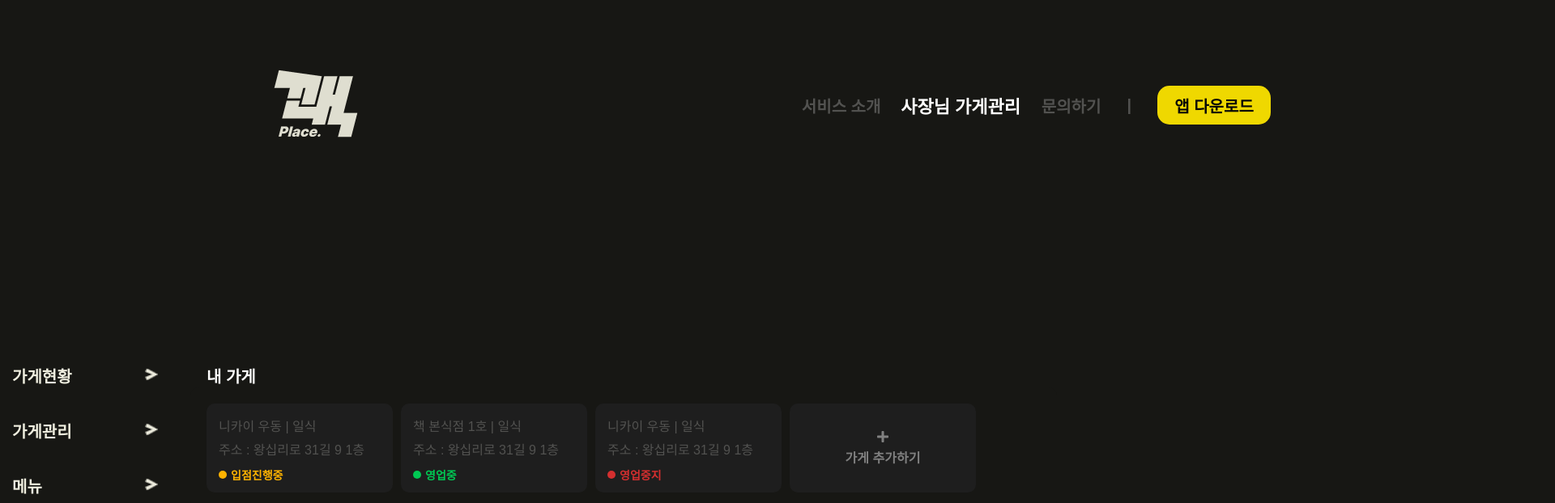
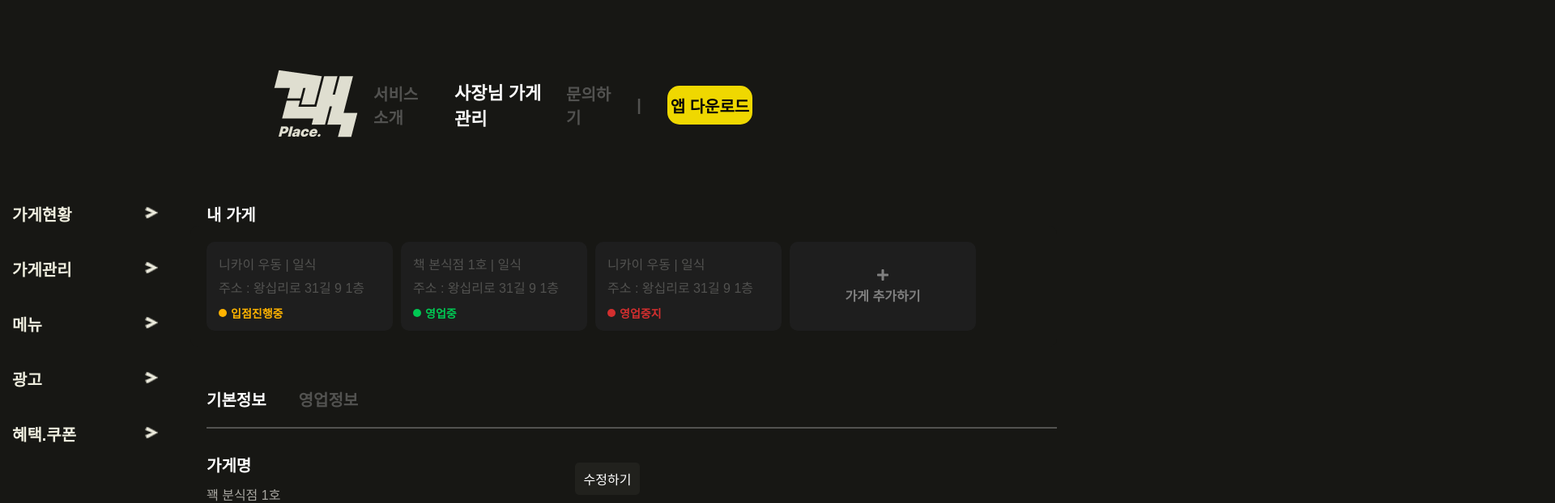
Before and after one commit to Quack-kr/quack-web, a React (Vite) app: page /management in a window 1280 px wide. Shown: the top 622 px of the page at 81% size, 1920 px wide, since content can reach past the window. Built offline with nearby package versions, Linux system fonts and the light colour scheme; a web font is replaced by a local one.

Commit message:
[style] header UI 수정

```diff
--- a/src/components/common/Footer.tsx
+++ b/src/components/common/Footer.tsx
@@ -11,7 +11,6 @@ const FooterWrapper = styled.div`
   display: flex;
   justify-content: center;
   align-items: center;
-  z-index: 9999;
 `;
 
 const FooterContainer = styled.footer`
--- a/src/components/common/Header.tsx
+++ b/src/components/common/Header.tsx
@@ -4,7 +4,17 @@ import styled from "styled-components";
 import MainLogo from "../../assets/images/logo.png";
 import { Link, useLocation } from "react-router-dom";
 
-const HeaderContainer = styled.header<{ $isRoot: boolean }>`
+const HeaderWrapper = styled.div<{ $isRoot: boolean }>`
+  width: 100vw;
+  height: 200px;
+  background-color: #171714;
+  display: flex;
+  justify-content: center;
+  align-items: center;
+  background-color: ${({ $isRoot }) => ($isRoot ? "#F5C622" : "transparent")};
+`;
+
+const HeaderContainer = styled.header`
   top: 0;
   z-index: 1000;
   width: 1920px;
@@ -13,7 +23,6 @@ const HeaderContainer = styled.header<{ $isRoot: boolean }>`
   display: flex;
   justify-content: space-between;
   align-items: center;
-  background-color: ${({ $isRoot }) => ($isRoot ? "#F5C622" : "transparent")};
 `;
 
 const Logo = styled.img<{ $isRoot: boolean }>`
@@ -85,9 +94,10 @@ const Header: React.FC = () => {
   }
 
   return (
-    <HeaderContainer $isRoot={isRoot}>
+    <HeaderWrapper $isRoot={isRoot}>
+      <HeaderContainer>
         <Link to="/">
-        <Logo src={MainLogo} $isRoot={isRoot}/>
+          <Logo src={MainLogo} $isRoot={isRoot} />
         </Link>
         <Nav $isRoot={isRoot}>
           <Link to="/" className={isActive("/") ? "active" : ""}>
@@ -107,6 +117,7 @@ const Header: React.FC = () => {
           <AppDownloadBtn $isRoot={isRoot}>앱 다운로드</AppDownloadBtn>
         </Nav>
       </HeaderContainer>
+    </HeaderWrapper>
   );
 };
 
--- a/src/pages/ManagementPage/ManagementPage.tsx
+++ b/src/pages/ManagementPage/ManagementPage.tsx
@@ -57,7 +57,7 @@ const ManagementContainer = styled.div`
   display: flex;
   flex-direction: row;
   width: 1920px;
-  padding: 200px 335px 0px 335px;
+  padding: 0px 335px 0px 335px;
   margin: 0;
   background-color: #171714;
 `;
```
Lines whose indentation alone changed are shown as unchanged.
